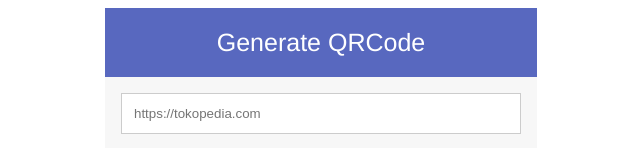
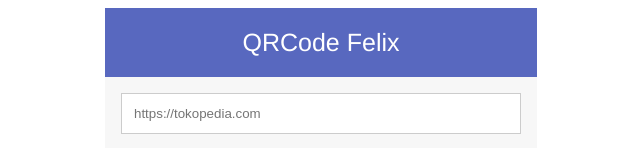
Before and after one commit to Xileff/QRCode, a plain HTML site: page index.html in a window 1280 px wide. Shown: the top 148 px of the page, without its empty margins (319-959 px from the left). Drawn offline with Linux system fonts and the light colour scheme.

Commit message:
mengubah judul

```diff
--- a/index.html
+++ b/index.html
@@ -11,7 +11,7 @@
 <body>
     <script src="https://cdn.rawgit.com/davidshimjs/qrcodejs/gh-pages/qrcode.min.js"></script>
     <div class="form">
-        <h1>Generate QRCode</h1>
+        <h1>QRCode Felix</h1>
         <form>
             <input type="url" id="website" name="website" placeholder="https://tokopedia.com" required />
             <div style="display:flexbox; justify-content: center;">
```
